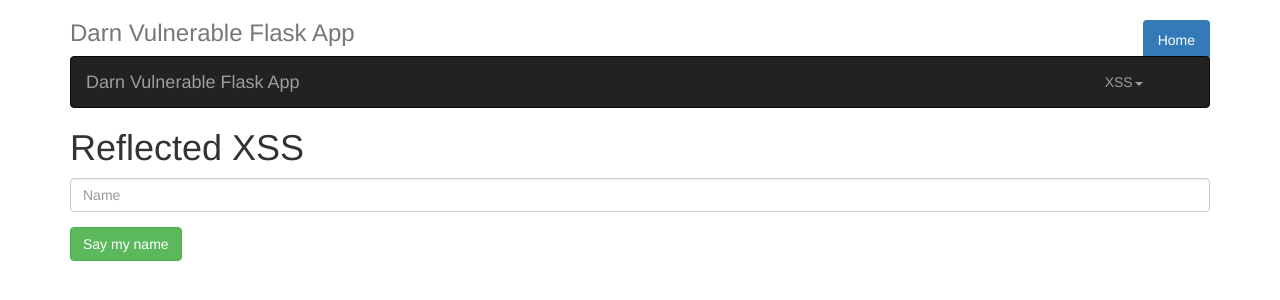
After one commit to midpipps/PythonFlaskVulnerableApp, a Flask app: page /xss/reflected/ in a window 1280 px wide. The commit adds this page. Shown: the top 300 px of the page. Run offline with Flask 2, Linux system fonts and the light colour scheme; some libraries are stand-ins or nearby versions.

Commit message:
Adding the Reflected XSS page

```diff
--- a/run.py
+++ b/run.py
@@ -1,4 +1,4 @@
-from flask import Flask, render_template
+from flask import Flask, render_template, request
 from setup import db
 app = Flask(__name__)
 
@@ -6,6 +6,11 @@ app = Flask(__name__)
 def index():
     return render_template('index.html')
 
+@app.route('/xss/reflected/', methods=['GET', 'POST'])
+def reflected(name = None):
+    if (request.values.get('name')):
+        name = request.values['name']
+    return render_template('./xss/reflected.html', name=name)
 
 if __name__=='__main__':
     db.run(False)
--- a/templates/basetemplate.html
+++ b/templates/basetemplate.html
@@ -36,10 +36,11 @@
                             <a href="/xss/" class="dropdown-toggle" data-toggle="dropdown" role="button" aria-haspopup="true" aria-expanded="false">XSS<span class="caret"></span></a>
                             <ul class="dropdown-menu">
                                 <li><a href="/xss/reflected/">Reflected XSS</a></li>
-                                <li><a href="/xss/stored/">Stored XSS</a></li>
+                                {#<li><a href="/xss/stored/">Stored XSS</a></li>#}
                             </ul>
                         </li>
                     </ul>
+                    {#
                     <ul class="nav navbar-nav navbar-right">
                         <li class="dropdown">
                             <a href="/sqli/" class="dropdown-toggle" data-toggle="dropdown" role="button" aria-haspopup="true" aria-expanded="false">SQL Injection<span class="caret"></span></a>
@@ -50,6 +51,8 @@
                             </ul>
                         </li>
                     </ul>
+                    #}
+                    {#
                     <ul class="nav navbar-nav navbar-right">
                         <li class="dropdown">
                             <a href="/file/" class="dropdown-toggle" data-toggle="dropdown" role="button" aria-haspopup="true" aria-expanded="false">File Exploits<span class="caret"></span></a>
@@ -61,6 +64,8 @@
                             </ul>
                         </li>
                     </ul>
+                    #}
+                    {#
                     <ul class="nav navbar-nav navbar-right">
                         <li class="dropdown">
                             <a href="/execution/" class="dropdown-toggle" data-toggle="dropdown" role="button" aria-haspopup="true" aria-expanded="false">Command Execution<span class="caret"></span></a>
@@ -70,6 +75,7 @@
                             </ul>
                         </li>
                     </ul>
+                    #}
                 </div><!-- /.navbar-collapse -->
             </div><!-- /.container-fluid -->
         </nav>
--- /dev/null
+++ b/templates/xss/reflected.html
@@ -0,0 +1,27 @@
+{% extends "basetemplate.html" %}
+{% block title %}Reflected XSS - {% endblock %}
+{% block head %}
+    {{ super() }}
+{% endblock %}
+{% block content %}
+    <h1>Reflected XSS</h1>
+    <p>
+        <form method="POST" target="">
+            <div class="form-group">
+                <input type="text" placeholder="Name" id="name" name="name" class="form-control" value="{{(name | safe ) if name else ''}}" />
+            </div>
+            <button type="submit" class="btn btn-success">Say my name</button>
+        </form>
+    </p>
+    {% if name %}
+    <p>
+        Your name is {{ name | safe}}
+    </p>
+    {% endif %}
+{% endblock %}
+{% block footer %}
+    {{ super() }}
+{% endblock %}
+{% block scripts %}
+    {{ super() }}
+{% endblock %}
```
